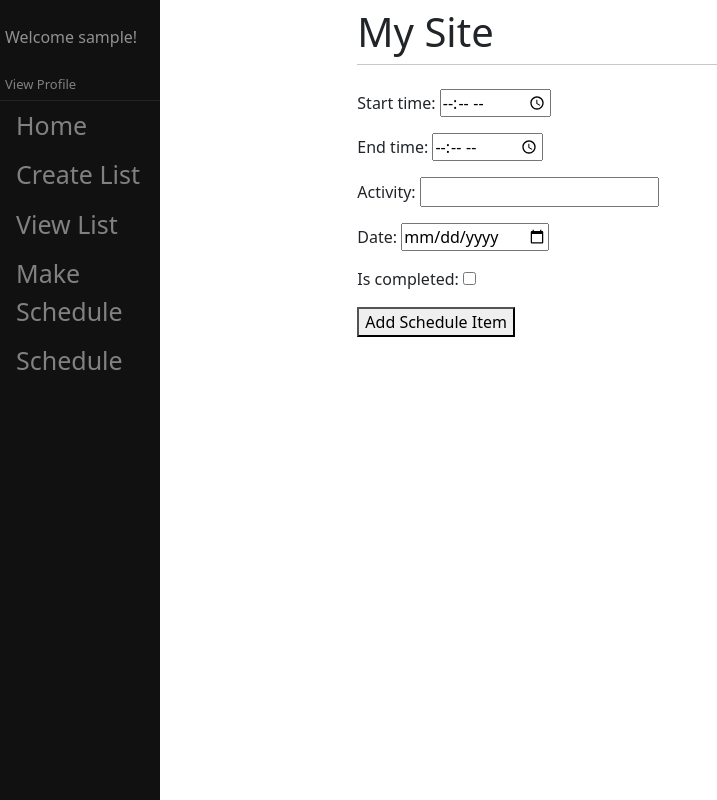
After one commit to dylanp581/django_todolist, a Django app: page /schedule/create/ in a window 1280 px wide. The commit adds this page. Shown: the whole page, without its empty margins (0-717 px from the left). Run offline with Django 4.2, Linux system fonts and the light colour scheme; the visitor is signed in with stand-in values (Sample User, id 1).

Commit message:
commit without settings

```diff
--- a/main/forms.py
+++ b/main/forms.py
@@ -1,5 +1,16 @@
 from django import forms
+from .models import ScheduleItem
 
 class CreateNewList(forms.Form):
     name = forms.CharField(label="Name", max_length=200)
     check = forms.BooleanField(required=False)
+
+class ScheduleItemForm(forms.ModelForm):
+    class Meta:
+        model = ScheduleItem
+        fields = ['start_time', 'end_time', 'activity', 'date', 'is_completed']
+        widgets = {
+            'start_time': forms.TimeInput(attrs={'type': 'time'}),
+            'end_time': forms.TimeInput(attrs={'type': 'time'}),
+            'date': forms.DateInput(attrs={'type': 'date'})
+        }
--- a/main/models.py
+++ b/main/models.py
@@ -16,3 +16,14 @@ class Item(models.Model):
 
     def __str__(self):
         return self.text
+
+class ScheduleItem(models.Model):
+    user = models.ForeignKey(User, on_delete=models.CASCADE)
+    start_time = models.TimeField()
+    end_time = models.TimeField()
+    activity = models.CharField(max_length=200)
+    date = models.DateField()
+    is_completed = models.BooleanField(default=False)
+
+    def __str__(self):
+        return f"{self.activity} at {self.start_time}"
--- a/main/templates/main/base.html
+++ b/main/templates/main/base.html
@@ -54,17 +54,21 @@
         {% if user.is_authenticated %}
         <div class="sidenav">
             <p id="username">Welcome {{ user }}!</p>
-            <a href="/profile" id="profile_id" class="border-bottom border-dark">View Profile</a>
-            <a href="/">Home</a>
-            <a href="/create">Create</a>
-            <a href="/view">View</a>
+            <a href="{% url 'profile' %}" id="profile_id" class="border-bottom border-dark">View Profile</a>
+            <a href="{% url 'home' %}">Home</a>
+            <a href="{% url 'create' %}">Create List</a>
+            <a href="{% url 'view' %}">View List</a>
+            <a href="{% url 'create_schedule' %}">Make Schedule</a>
+            <a href="{% url 'schedule_list' %}">Schedule</a>
         </div>
         {% else %}
         <div class="sidenav">
             <p id="username" class="border-bottom border-dark">Welcome {{ user }}!</p>
-            <a href="/">Home</a>
-            <a href="/create">Create</a>
-            <a href="/view">View</a>
+            <a href="{% url 'home' %}">Home</a>
+            <a href="{% url 'create' %}">Create List</a>
+            <a href="{% url 'view' %}">View List</a>
+            <a href="{% url 'create_schedule' %}">Make Schedule</a>
+            <a href="{% url 'schedule_list' %}">Schedule</a>
         </div>
         {% endif %}
         <div id="content", name="content", class="main">
--- /dev/null
+++ b/main/templates/main/create_schedule.html
@@ -0,0 +1,11 @@
+{% extends 'main/base.html' %}
+
+{% block title %}Create Schedule{% endblock %}
+
+{% block content %}
+<form method="post">
+    {% csrf_token %}
+    {{ form.as_p }}
+    <button type="submit">Add Schedule Item</button>
+</form>
+{% endblock %}
--- a/main/templates/main/profile.html
+++ b/main/templates/main/profile.html
@@ -1,4 +1,9 @@
 {% extends 'main/base.html' %}
+
+{% block title %}
+Profile
+{% endblock %}
+
 {% block content %}
 <h2>Profile</h2>
 <br>
--- a/main/urls.py
+++ b/main/urls.py
@@ -8,4 +8,8 @@ urlpatterns = [
     path("create/", views.create, name="create"),
     path("view/", views.view, name="view"),
     path("profile/", views.profile, name="profile"),
+    path('schedule/create/', views.create_schedule_item, name='create_schedule'),
+    path('schedule/', views.schedule_list, name='schedule_list'),
+    path('schedule/delete/<int:item_id>/', views.delete_schedule_item, name='delete_schedule_item'),
+    path('schedule/toggle/<int:item_id>/', views.toggle_schedule_item, name='toggle_schedule_item'),
 ]
--- a/main/views.py
+++ b/main/views.py
@@ -1,10 +1,9 @@
-from django.shortcuts import render, redirect
+from django.shortcuts import render, redirect, get_object_or_404
 from django.http import HttpResponse, HttpResponseRedirect
-from .models import ToDoList, Item, User
-from .forms import CreateNewList
+from .models import ToDoList, Item, User, ScheduleItem
+from .forms import CreateNewList, ScheduleItemForm
 from django.contrib.auth.decorators import login_required
-import datetime
-# Create your views here.
+
 
 def base(response):
     current_user = request.user
@@ -20,7 +19,7 @@ def index(response, id):
 
         if response.method == "POST":
             print(response.POST)
-            if response.POST.get("save"):
+            if response.POST.save:
                 for item in ls.item_set.all():
                     if response.POST.get("c" + str(item.id)) == "clicked":
                         item.complete = True
@@ -30,21 +29,21 @@ def index(response, id):
                     item.save()
 
 
-            elif response.POST.get("newItem"):
-                txt = response.POST.get("new")
+            elif response.POST.newItem:
+                txt = response.POST.new
 
                 if len(txt) > 2:
                     ls.item_set.create(text=txt, complete = False)
                 else:
                     print("invalid")
 
-            elif response.POST.get("delete"):
+            elif response.POST.delete:
                 del_object = ToDoList.objects.get(id=id)
                 del_object.delete()
                 return HttpResponseRedirect("/view")
 
-            elif response.POST.get("delete_item"):
-                item_id = response.POST.get("delete_item")
+            elif response.POST.delete_item:
+                item_id = response.POST.delete_item
                 item = Item.objects.get(id=int(item_id))
                 item.delete()
 
@@ -78,7 +77,7 @@ def view(response):
 
 def fetch_profile(request):
     user = request.user
-    user.delete()
+    user.save()
 
 def profile(response):
     if response.method == "POST":
@@ -87,3 +86,52 @@ def profile(response):
             fetch_profile(response)
             return redirect("/home")
     return render(response, "main/profile.html", {})
+
+@login_required
+def create_schedule_item(request):
+    if request.method == 'POST':
+        form = ScheduleItemForm(request.POST)
+        if form.is_valid():
+            schedule_item = form.save(commit=False)
+            schedule_item.user = request.user
+            schedule_item.save()
+            return redirect('schedule_list')
+    else:
+        form = ScheduleItemForm()
+    return render(request, 'main/create_schedule.html', {'form': form})
+
+@login_required
+def schedule_list(request):
+    # Order items by the 'order' field
+    schedule_items = ScheduleItem.objects.filter(user=request.user).order_by('order')
+    return render(request, 'main/schedule_list.html', {'schedule_items': schedule_items})
+
+@login_required
+def delete_schedule_item(request, item_id):
+    # Get the specific schedule item, ensuring it belongs to the current user
+    schedule_item = get_object_or_404(ScheduleItem, id=item_id, user=request.user)
+
+    if request.method == 'POST':
+        # Delete the item
+        schedule_item.delete()
+        return redirect('schedule_list')
+
+    # Render confirmation template
+    return render(request, 'main/delete_schedule_item.html', {'item': schedule_item})
+
+@login_required
+def schedule_list(request):
+    # Order by start time instead
+    schedule_items = ScheduleItem.objects.filter(user=request.user).order_by('start_time')
+    return render(request, 'main/schedule_list.html', {'schedule_items': schedule_items})
+
+@login_required
+def toggle_schedule_item(request, item_id):
+    schedule_item = get_object_or_404(ScheduleItem, id=item_id, user=request.user)
+
+    if request.method == 'POST':
+        # Toggle the completion status
+        schedule_item.is_completed = not schedule_item.is_completed
+        schedule_item.save()
+
+    return redirect('schedule_list')
```
Also changed, not shown: main/templates/main/delete_schedule_item.html (added, +16 -0 lines), main/templates/main/schedule_list.html (added, +92 -0 lines), main/migrations/0003_scheduleitem.py (added), main/migrations/0004_alter_scheduleitem_options_scheduleitem_order.py (added), main/migrations/0005_alter_scheduleitem_options_remove_scheduleitem_order_and_more.py (added).
